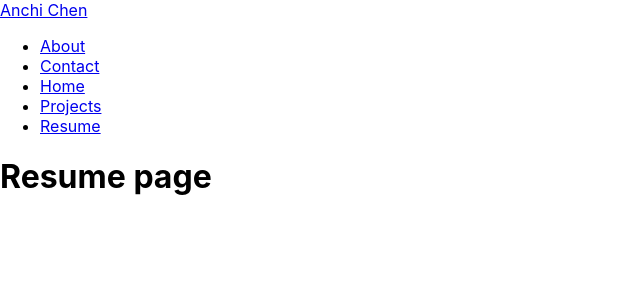
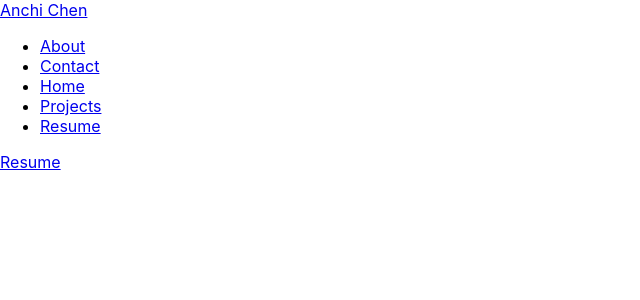
Before and after one commit to chenannchi/portfolio-react, a React (Create React App) app: page /resume in a window 1280 px wide. Shown: the top 300 px of the page, without its empty margins (0-640 px from the left). Built offline with nearby package versions, Linux system fonts and the light colour scheme.

Commit message:
add download resume link to resume page

```diff
--- a/src/pages/Resume.jsx
+++ b/src/pages/Resume.jsx
@@ -1,7 +1,7 @@
 const Resume = () => {
   return (
     <>
-      <h1>Resume page</h1>
+      <a href="Anchi Chen Resume.pdf" download={true}>Resume</a>
     </>
   )
 }
```
Also changed, not shown: 1 other file (tests, documents, lock files or other folders).
